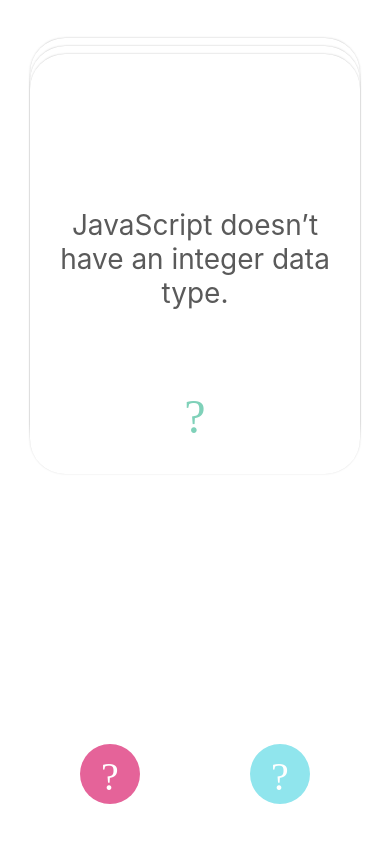
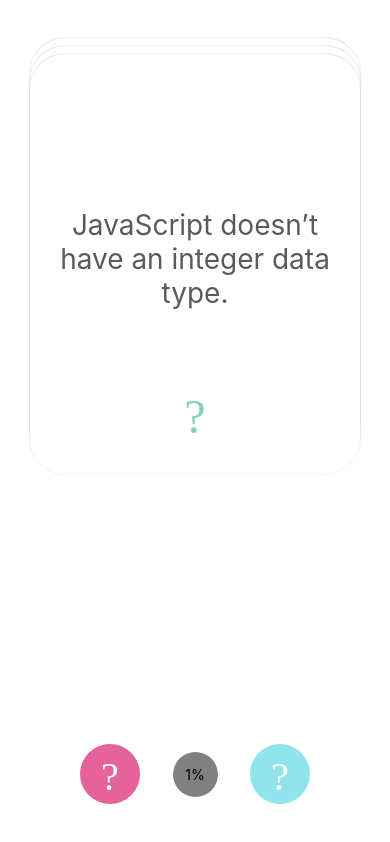
Before and after one commit to stephanos7/react-native-flashcards, a React Native app: screen / in a window 390 px wide. Built offline with nearby package versions, Linux system fonts and the light colour scheme.

Commit message:
add updateScore method and pass as callback to state-data-update in updateData method

```diff
--- a/App.js
+++ b/App.js
@@ -4,9 +4,12 @@
 import styles from "./styles";
 import Card from "./components/Card";
 import ActionButton from './components/ActionButton';
+import Counter from "./components/Counter";
+
 
 export default class App extends React.Component {
   state = {
+    score: 1,
     data:[
       {
         question:"JavaScript was being developed under the name Mocha.",
@@ -32,17 +35,21 @@
     this.setState( () => ({data:copyOfStateData}));
   }
 
+
   attemptCard = (data, userResponse) => {
     data.attempted = userResponse;
-    this.updateData(data);
+    this.updateData(data, this.updateScore);
   }
 
-  updateData = (cardData) => {
+  updateScore = () => {
+    this.setState(prevState => ({score: prevState.score +1}));
+  }
+
+  updateData = (cardData, cbToUpdateScore) => {
     const copyOfStateData = [...this.state.data];
     const removeLastVerstionOfItem = copyOfStateData.filter( item => item.question !== cardData.question)
     const addLatestVersionOfItem = removeLastVerstionOfItem.concat(cardData);
-    this.setState(() => ({data:copyOfStateData}));
-
+    this.setState(() => ({data:copyOfStateData}),cbToUpdateScore());
   }
 
   renderEndOfDeck = () => {
@@ -75,6 +82,7 @@
                         data={headCard}
                         attemptCard={this.attemptCard}
                         handleEndOfDeck={this.handleEndOfDeck} />
+          <Counter score={this.state.score} />
           <ActionButton type="correct"
                         data={headCard}
                         attemptCard={this.attemptCard}
--- /dev/null
+++ b/components/Counter.js
@@ -0,0 +1,15 @@
+import React from 'react';
+import { Text, View, Animated } from 'react-native';
+
+import styles from "../styles";
+
+export default class Counter extends React.Component {
+  render(){
+    const {score} = this.props;
+    return(
+      <View style={styles.counter}>
+        <Text>{score}%</Text>
+      </View>
+    )
+  }
+}
--- a/styles.js
+++ b/styles.js
@@ -21,6 +21,12 @@
   },
   h2: {
     fontSize: 28
+  },
+  h3: {
+    fontSize: 24
+  },
+  h4: {
+    fontSize: 18
   }
 }
 
@@ -54,6 +60,7 @@
   buttonsContainer: {
     display:"flex",
     flexDirection:"row",
+    alignItems: "center",
     justifyContent:"space-between",
     margin:40,
     paddingLeft:40,
@@ -75,6 +82,15 @@
     position:"absolute",
     top:0,
     ...SHADOWS.vertical
+  },
+  counter: {
+    alignItems:"center",
+    justifyContent:"center",
+    borderRadius:50,
+    width:45,
+    height:45,
+    paddingTop:1,
+    backgroundColor:"grey"
   },
   endOfDeckContainer: {
     minHeight: 420,
```
